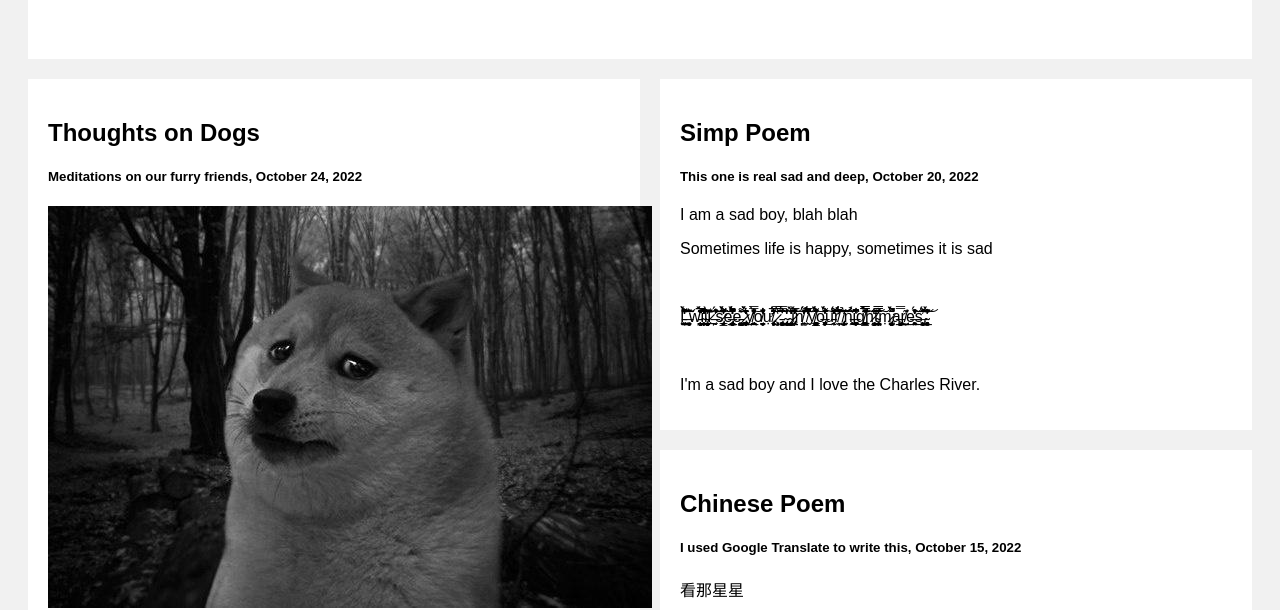
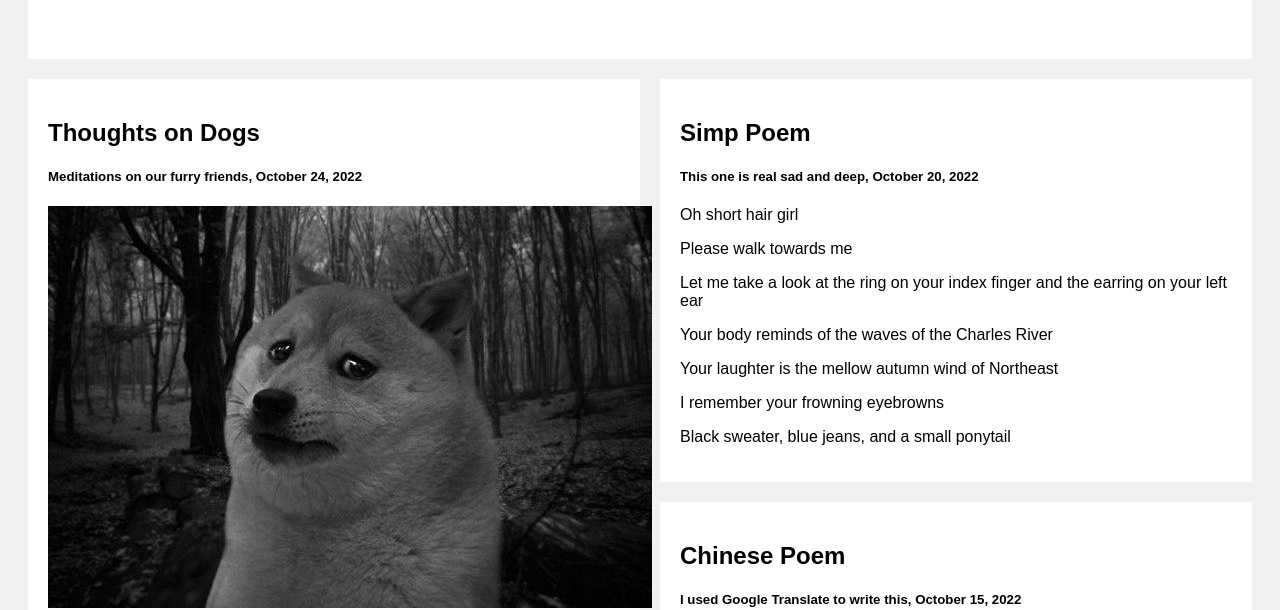
Before and after one commit to bpluscity/a-dog-and-a-lobster.github.io, a plain HTML site: page index.html in a window 1280 px wide. Shown: the part 198-808 px from the top of the page. Drawn offline with Linux system fonts and the light colour scheme.

Commit message:
Update index.html

```diff
--- a/index.html
+++ b/index.html
@@ -40,12 +40,13 @@ elements of a website.
     <div class="card">
       <h2>Simp Poem</h2>
       <h5>This one is real sad and deep, October 20, 2022</h5>
-      <p>I am a sad boy, blah blah</p>
-      <p>Sometimes life is happy, sometimes it is sad</p>
-      </br>
-      <p>Į̵̫̬̘̘̰̙̯̜̺͕̓̀͌̒̀̔̈͆̄̆́̑̌͛͒͝ ̶̨̜̱̠̗̤͉͓̃͂̋̄͛̂̂w̵̭̠̪̝͉̟̻̍̎̅̾̇̆̈́̅̈́̀̎̇͂̑̍̂͜i̴̟͙̪̼̹̦̖̹̹̦͆͛̇̋̒͛͐̔̌̊̓ͅḻ̵̨͍̭̠̣̗̫̝̰̯͉̌̀̂̏͂̈̇̆͑̕ͅl̷̪͊̽͛ ̶̛̛̘̬̂̃̓̓́̾̑͝͝͝ś̷̡͇͙̬̼͙̀̀̓̓͌̔́̋͌̔͊͂́̕͝è̶̡̡͍̗̟̻̪͓͔̘̠̱̹̲̞̩̋̒̀̈́̈́͒̈́̈͆̒̌͆̚̕e̵͎͖͉̮̻͔̭͚̪̪̝̗̝̯͌̄̆͗ͅ ̷̨̢̢̳̳̘̣̼̦̥̫̞̗̖͋̀̀͐̎̀̓̑̾̇̓̍́̈́͘̕ͅͅy̸̛̲͈̘̮̗̬̪̓̐̊͗͛̒̀̎̌̄̿̾̕͝o̸̼̥̼̱̞̬͔͋͐̾̌̾̍̑̊̓ư̸̢͙̣̥̬͙̟̙̥̗̇̈́̐̂̅̌̓̓̈́̕͝ͅ.̷̧͓̜̿́̔̄̚͝͠ ̵̢̧͖͓̼̰̬̭͙̠̹̦͚̝͕̦̿̃́̐͋͜ ̴̨̢̗̻̗̪̒̓̐͜͝ ̴̧̖͇̞͓̀̓̒͑̽̈̈́̃̇͐̕͘͝ͅį̷̢̟̹̈́̅͂̄̀̐̑̾̒̏͗̓͑̂̽͝n̸͈̪͚̈́̓́̓̃͛͗͑̄̃̕͠ ̸̣̙͌̄͑̉̃̅̊̈́̓͆̑̒̈́̔y̸̥̳͓͇̫̩͙̥̜̻̻̰̞̟̦̥͑́̉̈́̌̐͛̍̀͌̾͝o̶̧̡̙͙̖̜̳̗͍̖̾́̄̀̔́͌̓͋͑͘͜͠u̵̩̰̦̽̃͌͂͗̒̈́̈̇͌̓̄̓̈͠ȓ̸̭̞̹̏́̄̇̌̈͒́́͒̉̕͝͠͠͝ ̸̢̱̺̣̝̤̙̩̗̣̉̋̓͠ǹ̵̙̣͍͙̩̰̉́̏͑̌͘i̶̧̛̼͈̹̬̙͈̟̼͎̳̞̟͆̾͋̔͘g̸̩̳̰͍̩͇̽̂̈́̿̃̅̿̈́̀̍͊̀̈́̚̚̚͠ḩ̷̘̘͚̹̣̯͔̹͍̝̒̐͂͝ͅͅt̴̢̫̪͉̜̪̫̥̗̗̯̦͌̓͂̿̿͋͂͘͘͠ͅͅṃ̷̡̫̟͓̻̱̻̟̻̺̊̈́̌͌̉̀̚a̶͍͔͖̯̦̭̲̞͚̻͓̿ͅŗ̸̺̲̹̬͊e̶̯̤͍̖̩͓̲͑́̒̊͗̆̔̽̃̓̇̏͜͝s̶̨̨̹̩͖͉͚̖̖̜̊͌̊̑̃̓̈́͝ͅ.̴̨͚̲͎͍͓͈͎̀̆̑̋͑́͊̊̑̌̄̽̓̐̓͝</p>
-      </br>
-      <p>I'm a sad boy and I love the Charles River.</p>
+      <p>Oh short hair girl</p>
+      <p>Please walk towards me</p>
+      <p>Let me take a look at the ring on your index finger and the earring on your left ear</p>
+      <p>Your body reminds of the waves of the Charles River</p>
+      <p>Your laughter is the mellow autumn wind of Northeast </p>
+      <p>I remember your frowning eyebrowns</p>
+      <p>Black sweater, blue jeans, and a small ponytail</p>
     </div>
     <!-- This div holds a poem that's in Chinese. How cultured! -->
     <div class="card">
```
